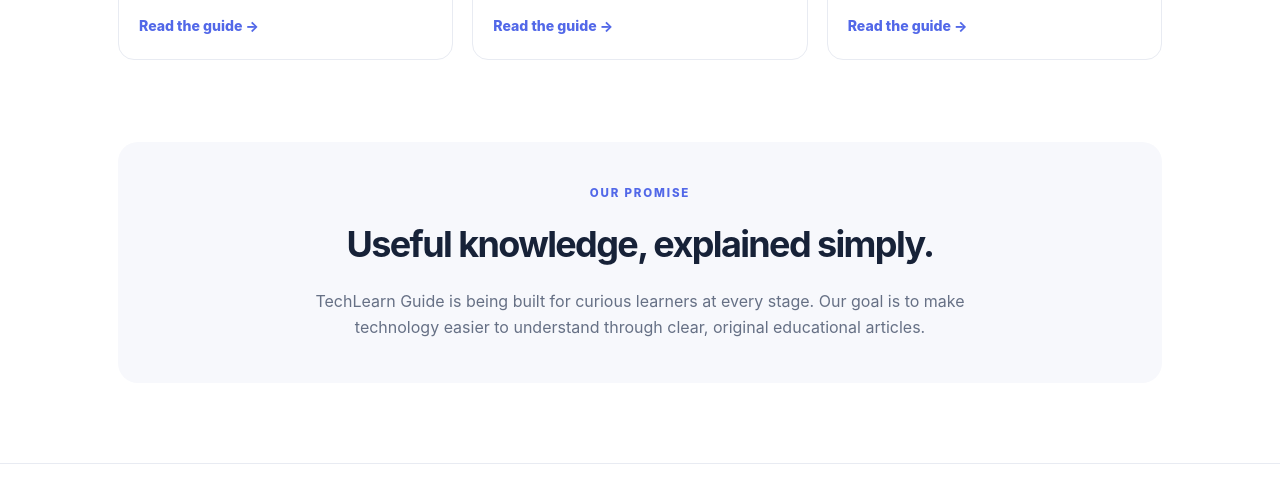
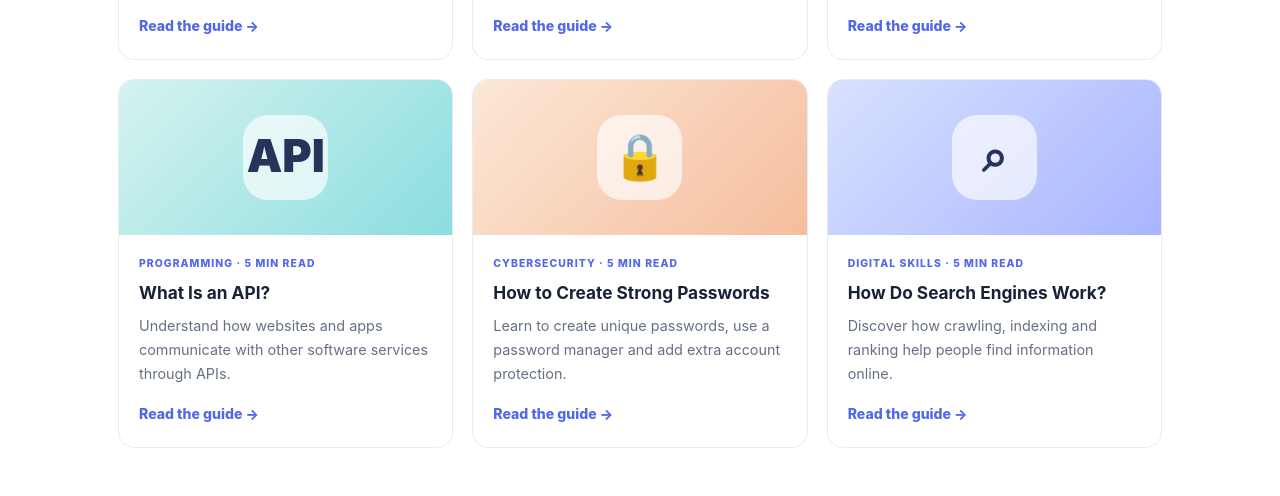
Before and after one commit to Laflame2323/my-project, a plain HTML site: page index.html in a window 1280 px wide. Shown: the part 2068-2564 px from the top of the page. Drawn offline with Linux system fonts and the light colour scheme.

Commit message:
Feature three new beginner guides on homepage

```diff
--- a/index.html
+++ b/index.html
@@ -80,6 +80,9 @@
           <div class="article-art art-safe"><span>✓</span></div>
           <div class="article-body"><p class="article-meta">CYBERSECURITY · 4 MIN READ</p><h3>7 Simple Ways to Make Your Online Accounts Safer</h3><p>Practical steps to strengthen passwords, enable extra protection and spot suspicious messages.</p><a class="text-link" href="articles/online-account-safety.html">Read the guide →</a></div>
         </article>
+        <article class="article-card"><div class="article-art art-code"><span>API</span></div><div class="article-body"><p class="article-meta">PROGRAMMING · 5 MIN READ</p><h3>What Is an API?</h3><p>Understand how websites and apps communicate with other software services through APIs.</p><a class="text-link" href="articles/what-is-an-api.html">Read the guide →</a></div></article>
+        <article class="article-card"><div class="article-art art-safe"><span>🔒</span></div><div class="article-body"><p class="article-meta">CYBERSECURITY · 5 MIN READ</p><h3>How to Create Strong Passwords</h3><p>Learn to create unique passwords, use a password manager and add extra account protection.</p><a class="text-link" href="articles/how-to-create-strong-passwords.html">Read the guide →</a></div></article>
+        <article class="article-card"><div class="article-art art-ai"><span>⌕</span></div><div class="article-body"><p class="article-meta">DIGITAL SKILLS · 5 MIN READ</p><h3>How Do Search Engines Work?</h3><p>Discover how crawling, indexing and ranking help people find information online.</p><a class="text-link" href="articles/how-search-engines-work.html">Read the guide →</a></div></article>
       </div>
     </section>
 
```
